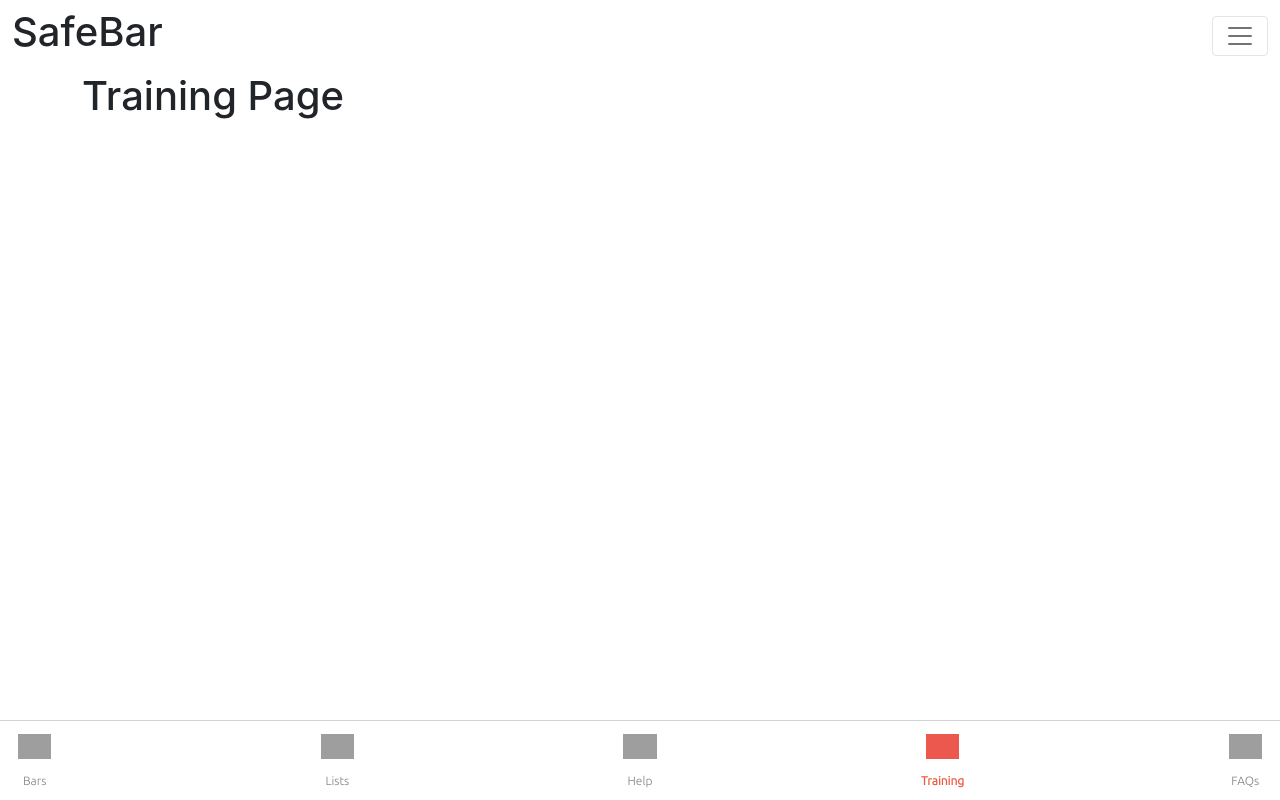
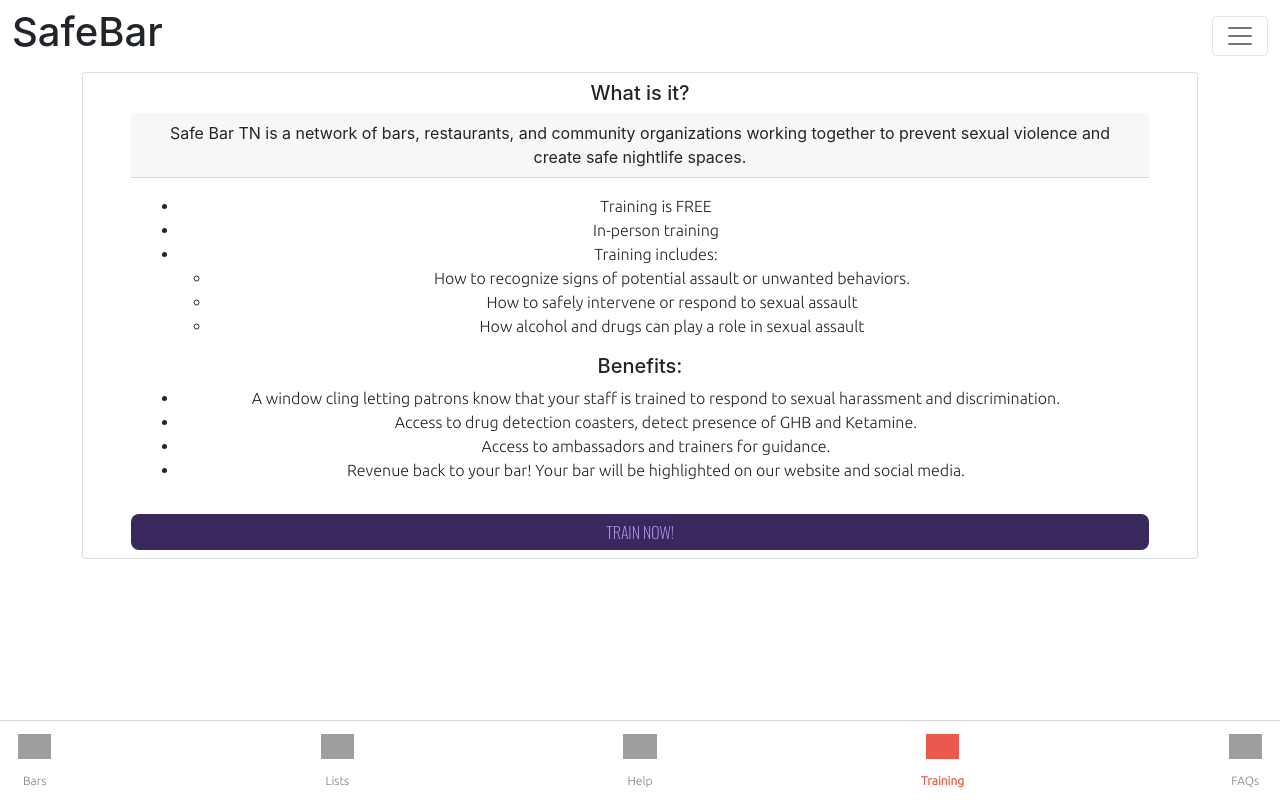
Before and after one commit to Sexual-Assault-Center/SafeBar, a Next.js app in the folder frontend/: page /training in a window 1280 px wide. Built offline with nearby package versions, Linux system fonts and the light colour scheme; no server answers; grey boxes are pictures that could not be loaded.

Commit message:
added training page

```diff
--- a/frontend/pages/training.js
+++ b/frontend/pages/training.js
@@ -1,10 +1,42 @@
+import { Card } from 'react-bootstrap';
+import ButtonComp from '../components/Button';
 import HeadDetails from '../components/HeadDetails';
 
 export default function Training() {
   return (
     <>
       <HeadDetails title="Training" description="Making Nightlife Safer for Everyone" />
-      <h1>Training Page</h1>
+      <Card className="text-center px-5 py-2">
+        <Card.Title>What is it?</Card.Title>
+        <Card.Header>Safe Bar TN is a network of bars, restaurants, and community organizations working together to prevent sexual violence and create safe nightlife spaces.</Card.Header>
+        <Card.Body>
+          <Card.Text>
+            <ul>
+              <li>Training is FREE
+              </li>
+              <li>In-person training
+              </li>
+              <li>Training includes:
+                <ul>
+                  <li>How to recognize signs of potential assault or unwanted behaviors.</li>
+                  <li>How to safely intervene or respond to sexual assault</li>
+                  <li>How alcohol and drugs can play a role in sexual assault</li>
+                </ul>
+              </li>
+            </ul>
+          </Card.Text>
+          <Card.Title>Benefits:</Card.Title>
+          <Card.Text>
+            <ul>
+              <li>A window cling letting patrons know that your staff is trained to respond to sexual harassment and discrimination.</li>
+              <li>Access to drug detection coasters, detect presence of GHB and Ketamine.</li>
+              <li>Access to ambassadors and trainers for guidance.</li>
+              <li>Revenue back to your bar! Your bar will be highlighted on our website and social media. </li>
+            </ul>
+          </Card.Text>
+        </Card.Body>
+        <ButtonComp buttonText="train now!" />
+      </Card>
     </>
   );
 }
```
